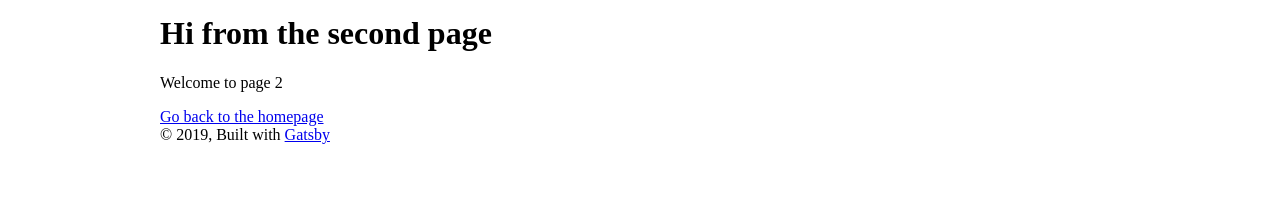
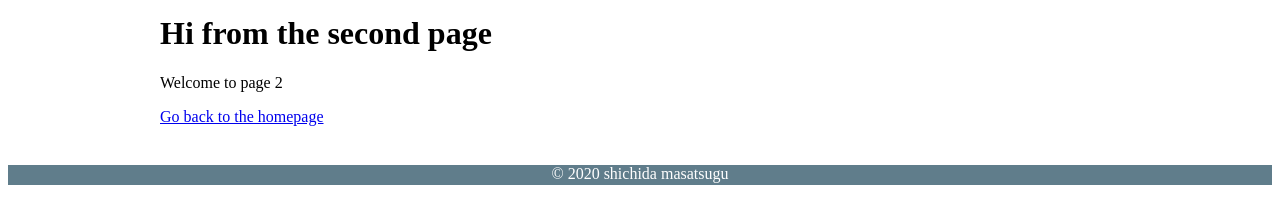
Before and after one commit to m-shichida/my-blog, a Gatsby site: page /blog in a window 1280 px wide. Shown: the part 74-298 px from the top of the page. Built offline with nearby package versions, Linux system fonts and the light colour scheme; Gatsby itself is replaced by a stand-in of ours.

Commit message:
footerの作成

```diff
--- /dev/null
+++ b/src/components/Footer/index.js
@@ -0,0 +1,14 @@
+import React from 'react';
+import styles from './styles';
+
+const { FooterContainer } = styles;
+
+const Footer = () => {
+  return (
+    <FooterContainer>
+      <p>&copy; 2020 shichida masatsugu</p>
+    </FooterContainer>
+  )
+}
+
+export default Footer;
--- /dev/null
+++ b/src/components/Footer/styles.js
@@ -0,0 +1,10 @@
+import styled from 'styled-components';
+
+const FooterContainer = styled.footer`
+  color: #FFFFFF;
+  background-color: #607D8B;
+  height: 20px;
+  text-align: center;
+`
+
+export default { FooterContainer };
--- a/src/components/Header/index.js
+++ b/src/components/Header/index.js
@@ -2,8 +2,9 @@ import React from "react"
 import home from './home.png'
 import styles from './styles';
 
+const { HeaderContainer, NavList, ListItem, TopImage, StyledLink } = styles;
+
 const Header = () => {
-  const { HeaderContainer, NavList, ListItem, TopImage, StyledLink } = styles;
 
   return (
     <HeaderContainer>
--- a/src/components/layout.js
+++ b/src/components/layout.js
@@ -2,7 +2,8 @@ import React from "react"
 import PropTypes from "prop-types"
 import { useStaticQuery, graphql } from "gatsby"
 
-import Header from "./Header"
+import Header from "./Header";
+import Footer from './Footer';
 import './layout.css'
 
 const Layout = ({ children }) => {
@@ -28,12 +29,8 @@ const Layout = ({ children }) => {
           }}
         >
           <main>{children}</main>
-        <footer>
-          © {new Date().getFullYear()}, Built with
-          {` `}
-          <a href="https://www.gatsbyjs.org">Gatsby</a>
-        </footer>
         </div>
+      <Footer />
     </>
   )
 }
```
Also changed, not shown: src/components/Header/styles.js (line endings or trailing spaces). Lines whose indentation alone changed are shown as unchanged.
